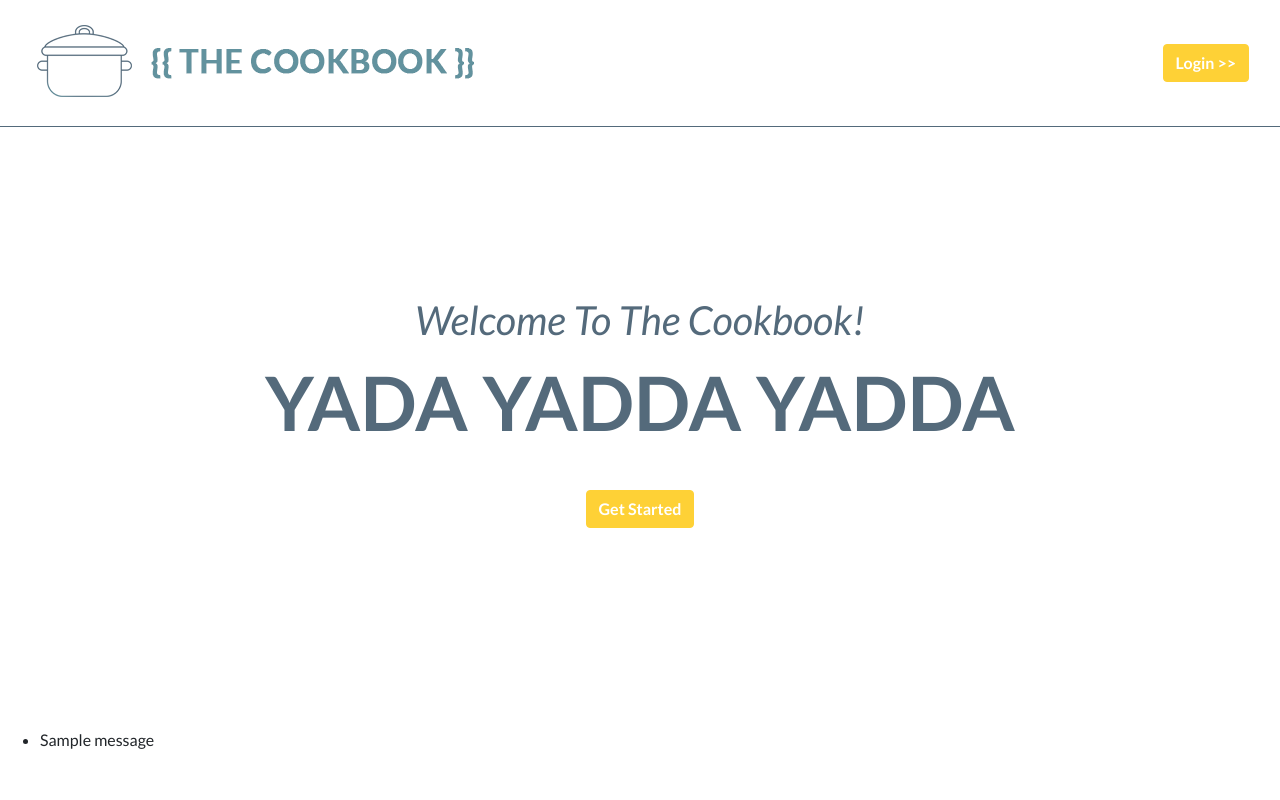
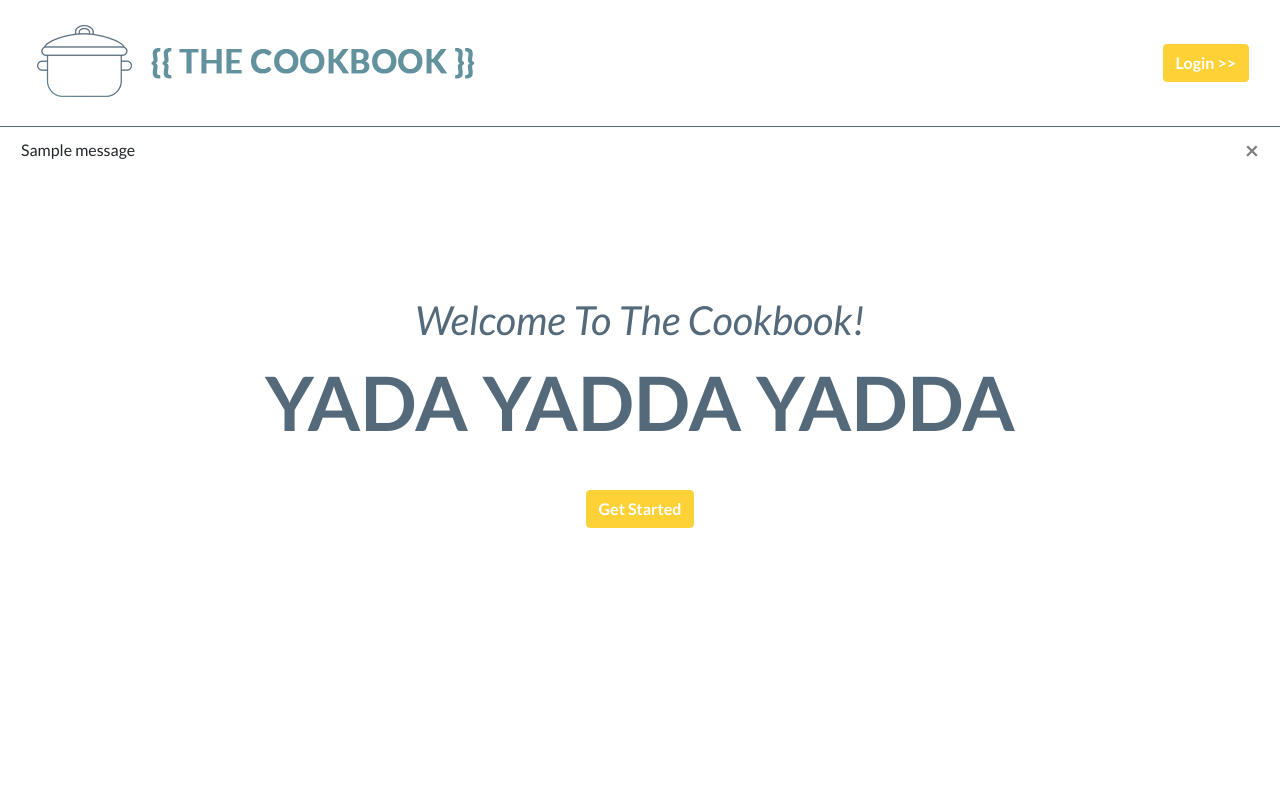
Before and after one commit to Sonnerz/The-Cookbook, a Flask app: page / in a window 1280 px wide. Run offline with Flask 2, Linux system fonts and the light colour scheme; one stand-in notice (Sample message) is shown; a database or web service that is not in the repository returns one stand-in record (values such as "Sample title"); some libraries are stand-ins or nearby versions.

Commit message:
When an unregistered user tries to access Profile page, they are redirected to index page I added a flash message to home page explaining why Temp styling on flash message Animation on message to slide down from navbar but not push header area down Flash message appears on top Tested using dev tools on all devices

```diff
--- a/app.py
+++ b/app.py
@@ -31,8 +31,8 @@ def login_required(f):
         if session.get('isLoggedin') == True:
             return f(*args, **kwargs)
         else:
-            flash("you need to be logged in first")
-            return redirect(url_for('index'))
+            flash("you need to be logged in first", 'info') #success error info
+            return render_template("index.html")
     return wrap
 
 # GET RECORD FROM USER_RECIPE COLLECTION
@@ -117,3 +117,6 @@ def login_user():
 
 if __name__ == '__main__':
     app.run(host=os.environ.get('IP'), port=int(os.environ.get('PORT')), debug=True)
+
+
+    # import pdb; pdb.set_trace()
--- /dev/null
+++ b/scss/_bootstrap-override.scss
@@ -0,0 +1,12 @@
+.alert.succes {
+    background-color: green;
+  }
+
+  .alert.error {
+    background-color: red;
+  }
+
+  .alert.info{
+    background-color: rgb(113, 90, 219);
+    color:$white;
+  }
--- a/scss/_index.scss
+++ b/scss/_index.scss
@@ -2,6 +2,7 @@
 header.masthead {
   text-align: center;
   color: $paynesgrey;
+  z-index: -1;
   // background-image: url('../img/header-bg.jpg');
   // background-repeat: no-repeat;
   // background-attachment: scroll;
@@ -15,7 +16,7 @@ header.masthead {
       font-style: italic;
       line-height: 22px;
       margin-bottom: 25px;
-      @include sans-serif-font;;
+      @include serif-font;
     }
     .intro-heading {
       font-size: 50px;
@@ -26,28 +27,7 @@ header.masthead {
     }
   }
 }
-@media(min-width:768px) {
-  header.masthead {
-    .intro-text {
-      padding-top: 300px;
-      padding-bottom: 200px;
-      .intro-lead-in {
-        font-size: 40px;
-        font-style: italic;
-        line-height: 40px;
-        margin-bottom: 25px;
-        @include sans-serif-font;;
-      }
-      .intro-heading {
-        font-size: 75px;
-        font-weight: 700;
-        line-height: 75px;
-        margin-bottom: 50px;
-        @include heading-font;
-      }
-    }
-  }
-}
+
 /* StackOverflow solution to vertically and horizontally center the Modal */
 .vertical-align-modal {
   display: table;
@@ -89,3 +69,88 @@ label.error {
   padding: 2px;
   margin-top: 2px 5px;
 }
+
+.alert-container-index {
+  padding: 0;
+  padding-top: 75px;
+  margin: 0 auto;
+  position: absolute;
+  width: 100%;
+  z-index: 1020;
+  -webkit-animation-name: slideInDown; /* Safari 4.0 - 8.0 */
+  -webkit-animation-duration: 4s; /* Safari 4.0 - 8.0 */
+  animation-name: slideInDown;
+  animation-duration: 1s;
+}
+
+@-webkit-keyframes slideInDown {
+  from {
+    -webkit-transform: translate3d(0, -100%, 0);
+    transform: translate3d(0, -100%, 0);
+    visibility: visible;
+  }
+
+  to {
+    -webkit-transform: translate3d(0, 0, 0);
+    transform: translate3d(0, 0, 0);
+  }
+}
+
+@keyframes slideInDown {
+  from {
+    -webkit-transform: translate3d(0, -100%, 0);
+    transform: translate3d(0, -100%, 0);
+    visibility: visible;
+  }
+
+  to {
+    -webkit-transform: translate3d(0, 0, 0);
+    transform: translate3d(0, 0, 0);
+  }
+}
+
+.slideInDown {
+  -webkit-animation-name: slideInDown;
+  animation-name: slideInDown;
+}
+
+@-webkit-keyframes slideInLeft {
+  from {
+    -webkit-transform: translate3d(-100%, 0, 0);
+    transform: translate3d(-100%, 0, 0);
+    visibility: visible;
+  }
+
+  to {
+    -webkit-transform: translate3d(0, 0, 0);
+    transform: translate3d(0, 0, 0);
+  }
+}
+
+@media(min-width:768px) {
+  header.masthead {
+    .intro-text {
+      padding-top: 300px;
+      padding-bottom: 200px;
+      .intro-lead-in {
+        font-size: 40px;
+        font-style: italic;
+        line-height: 40px;
+        margin-bottom: 25px;
+        @include sans-serif-font;;
+      }
+      .intro-heading {
+        font-size: 75px;
+        font-weight: 700;
+        line-height: 75px;
+        margin-bottom: 50px;
+        @include heading-font;
+      }
+    }
+  }
+}
+@media(min-width:576px) {
+  .alert-container-index {
+    padding-top: 125px;
+  }
+}
--- a/scss/styles.scss
+++ b/scss/styles.scss
@@ -6,6 +6,7 @@
 
 // Global CSS
 @import "_global.scss";
+@import "_bootstrap-override.scss";
 
 // Components
 @import "_navbar.scss";
--- a/static/css/styles.css
+++ b/static/css/styles.css
@@ -178,6 +191,7 @@ img::-moz-selection {
 header.masthead {
   text-align: center;
   color: #546a7b;
+  z-index: -1;
 }
 
 header.masthead .intro-text {
@@ -266,6 +259,90 @@ label.error {
   color: red;
   padding: 2px;
   margin-top: 2px 5px;
+}
+
+.alert-container-index {
+  padding: 0;
+  padding-top: 75px;
+  margin: 0 auto;
+  position: absolute;
+  width: 100%;
+  z-index: 1020;
+  -webkit-animation-name: slideInDown;
+  /* Safari 4.0 - 8.0 */
+  -webkit-animation-duration: 4s;
+  /* Safari 4.0 - 8.0 */
+  animation-name: slideInDown;
+  -webkit-animation-duration: 1s;
+          animation-duration: 1s;
+}
+
+@-webkit-keyframes slideInDown {
+  from {
+    -webkit-transform: translate3d(0, -100%, 0);
+    transform: translate3d(0, -100%, 0);
+    visibility: visible;
+  }
+  to {
+    -webkit-transform: translate3d(0, 0, 0);
+    transform: translate3d(0, 0, 0);
+  }
+}
+
+@keyframes slideInDown {
+  from {
+    -webkit-transform: translate3d(0, -100%, 0);
+    transform: translate3d(0, -100%, 0);
+    visibility: visible;
+  }
+  to {
+    -webkit-transform: translate3d(0, 0, 0);
+    transform: translate3d(0, 0, 0);
+  }
+}
+
+.slideInDown {
+  -webkit-animation-name: slideInDown;
+  animation-name: slideInDown;
+}
+
+@-webkit-keyframes slideInLeft {
+  from {
+    -webkit-transform: translate3d(-100%, 0, 0);
+    transform: translate3d(-100%, 0, 0);
+    visibility: visible;
+  }
+  to {
+    -webkit-transform: translate3d(0, 0, 0);
+    transform: translate3d(0, 0, 0);
+  }
+}
+
+@media (min-width: 768px) {
+  header.masthead .intro-text {
+    padding-top: 300px;
+    padding-bottom: 200px;
+  }
+  header.masthead .intro-text .intro-lead-in {
+    font-size: 40px;
+    font-style: italic;
+    line-height: 40px;
+    margin-bottom: 25px;
+    font-family: 'Lato', sans-serif, cursive;
+  }
+  header.masthead .intro-text .intro-heading {
+    font-size: 75px;
+    font-weight: 700;
+    line-height: 75px;
+    margin-bottom: 50px;
+    font-family: 'Lato', -apple-system, BlinkMacSystemFont, 'Segoe UI', Roboto, 'Helvetica Neue', Arial, sans-serif, 'Apple Color Emoji', 'Segoe UI Emoji', 'Segoe UI Symbol', 'Noto Color Emoji';
+  }
+}
+
+@media (min-width: 576px) {
+  .alert-container-index {
+    padding-top: 125px;
+  }
 }
 
 .service-heading {
--- a/templates/index.html
+++ b/templates/index.html
@@ -1,6 +1,14 @@
 {% extends 'base.html' %}
 
 {% block template_content %}
+
+{% with messages = get_flashed_messages(with_categories=true) %} {% if messages %}
+{% for category, message in messages %}
+<div class="alert-container-index">
+  <div class="alert {{ category }}">
+    <button type="button" class="close" data-dismiss="alert">&times;</button> {{ message|capitalize }}
+  </div> {% endfor %} {% endif %} {% endwith %}
+</div>
 <header class="masthead">
   <div class="container">
     <div class="intro-text">
@@ -16,17 +24,7 @@
     </div>
   </div>
 </header>
-<div class="flash_messages">
-    {% with messages = get_flashed_messages() %}
-    {% if messages %}
-    <ul>
-      {% for message in messages %}
-      <li>{{ message }}</li>
-      {% endfor %}
-    </ul>
-    {% endif %}
-    {% endwith %}
-</div>
+
 
 <!-- Modal for Login-->
 <div class="modal fade" tabindex="-1" role="dialog" aria-labelledby="loginModal" aria-hidden="true" id="loginModal">
@@ -156,7 +154,9 @@
     </div>
     <div class="col-md-6">
       <h5>Usernames</h5>
-
+      {% with messages = get_flashed_messages() %} {% if messages %} {% for message in messages %}
+      {{message}}
+      {% endfor %} {% endif %} {% endwith %}
     </div>
   </div>
 </div>
```
Also changed, not shown: other parts of static/css/styles.css (+14 -22 lines), 1 other file. Lines whose indentation alone changed are shown as unchanged.
